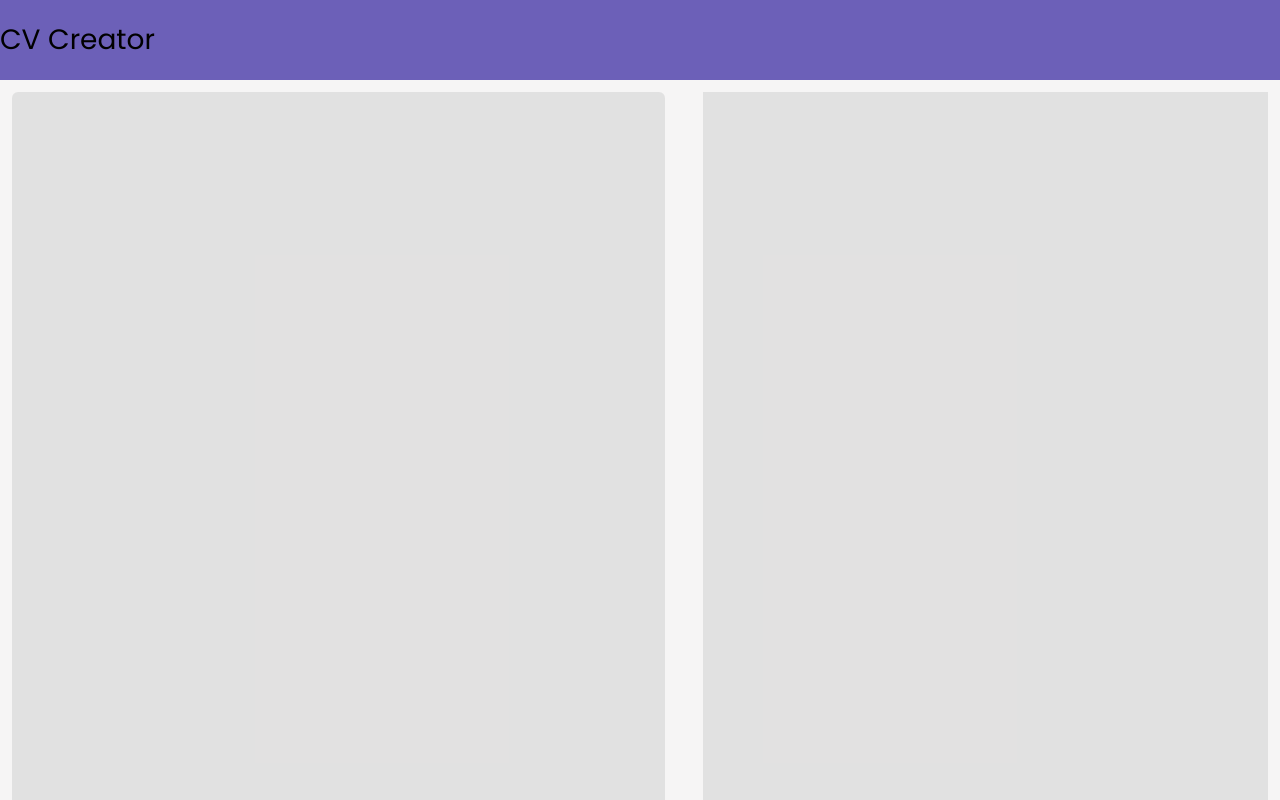
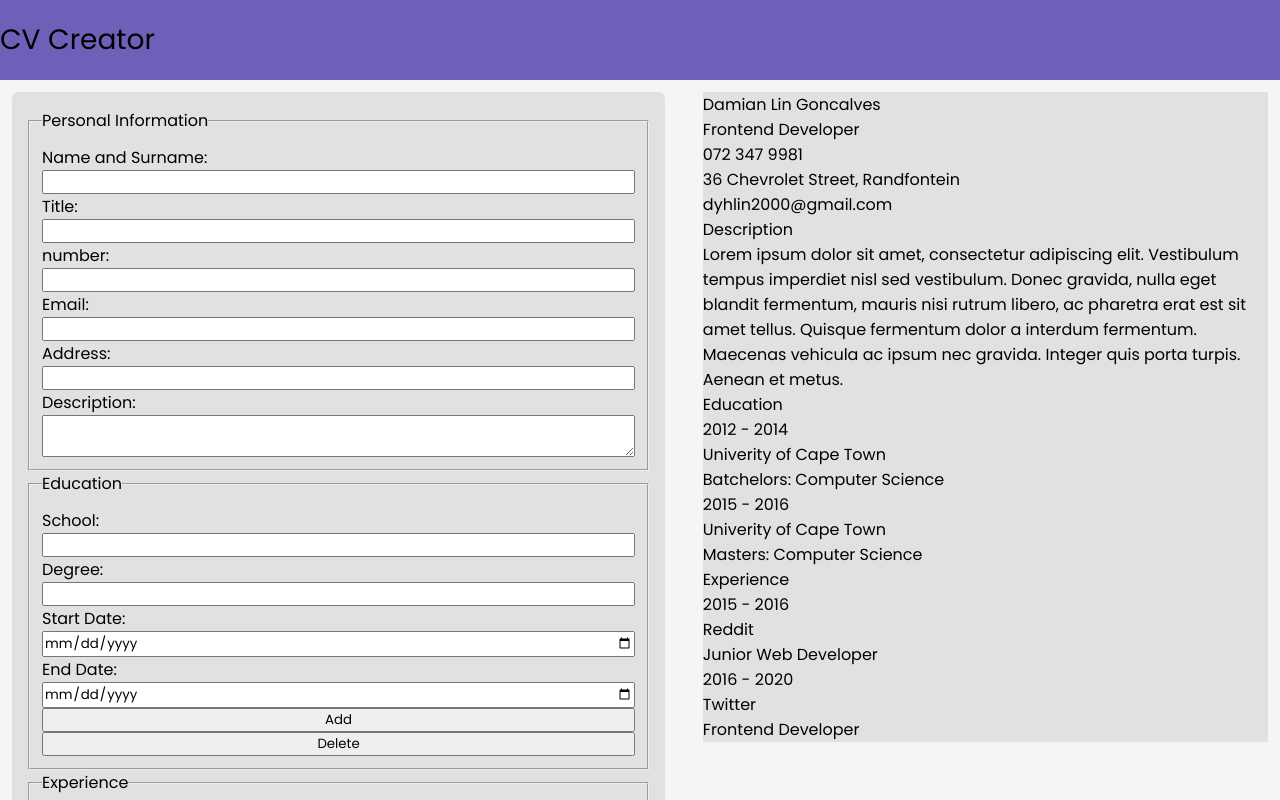
Before and after one commit to DYuHLin/cv-application, a React (Create React App) app in the folder cv-project/: page / in a window 1280 px wide. Shown: the top 800 px of the page. Built offline with nearby package versions, Linux system fonts and the light colour scheme.

Commit message:
done with layout and doing some styling

```diff
--- a/cv-project/src/App.js
+++ b/cv-project/src/App.js
@@ -20,11 +20,127 @@ class App extends Component {
         <div className='body'>
           <div className='form'>
             <form>
+              <fieldset>
+                <legend>Personal Information</legend>
+                <label for = 'name'>Name and Surname: </label>
+                <input id='name' type = 'text' />
 
+                <label for = 'title'>Title: </label>
+                <input id='title' type = 'text' />
+
+                <label for = 'number'>number: </label>
+                <input id='number' type = 'text' />
+
+                <label for = 'mail'>Email: </label>
+                <input id='mail' type = 'email' />
+
+                <label for = 'address'>Address: </label>
+                <input id='address' type = 'text' alt='select image' />
+
+                <label for = 'desc'>Description: </label>
+                <textarea id='desc' />
+
+              </fieldset>
+
+               <fieldset>
+                <legend>Education</legend>
+                <label for = 'school'>School: </label>
+                <input id='school' type = 'text'></input>
+
+                <label for = 'field'>Degree: </label>
+                <input id='field' type = 'text'></input>
+
+                <label for = 'sdate'>Start Date: </label>
+                <input id='sdate' type = 'date'></input>
+
+                <label for = 'edate'>End Date: </label>
+                <input id='edate' type = 'date'></input>
+                <button>Add</button>
+                <button>Delete</button>
+              </fieldset>
+
+              <fieldset>
+                <legend>Experience</legend>
+                <label for = 'company'>Company: </label>
+                <input id='company' type = 'text'></input>
+
+                <label for = 'role'>Role/Title: </label>
+                <input id='role' type = 'text'></input>
+
+                <label for = 'sdate'>Start Date: </label>
+                <input id='sdate' type = 'date'></input>
+
+                <label for = 'edate'>End Date: </label>
+                <input id='edate' type = 'date'></input>
+
+                <label for = 'exp'>Tasks/Responsibilities: </label>
+                <textarea id='exp' />
+                <button>Add</button>
+                <button>Delete</button>
+              </fieldset>
             </form>
           </div>
 
           <div className='preview'>
+            <div className='res-content'>
+            <div className='personal'>
+                <div className='name-surname'>Damian Lin Goncalves</div>
+                <div className='res-pos'>Frontend Developer</div>
+                <div className='res-num'>072 347 9981</div>
+                <div className='res-address'>36 Chevrolet Street, Randfontein</div>
+                <div className='res-mail'>dyhlin2000@gmail.com</div>
+              </div>
+
+              <div className='res-desc'>
+                <div className='desc-title'>Description</div>
+
+                <div className='desc-detail'>Lorem ipsum dolor sit amet, consectetur adipiscing elit. Vestibulum tempus imperdiet nisl sed
+                vestibulum. Donec gravida, nulla eget blandit fermentum, mauris nisi rutrum libero, ac pharetra erat est sit amet tellus.
+                Quisque fermentum dolor a interdum fermentum. Maecenas vehicula ac ipsum nec gravida. Integer quis porta turpis. Aenean et metus.
+                </div>
+
+              </div>
+
+              <div className='res-edu'>
+                <div className='edu-title'>Education</div>
+                <div className='edu-detail'>
+                  <div className='edu-date'>2012 - 2014</div>
+                  <div className='edu-school'>
+                    <div className='edu-school'>Univerity of Cape Town</div>
+                    <div className='edu-degree'>Batchelors: Computer Science</div>
+                  </div>
+                </div>
+
+                <div className='edu-detail'>
+                  <div className='edu-date'>2015 - 2016</div>
+                  <div className='edu-school'>
+                    <div className='edu-school'>Univerity of Cape Town</div>
+                    <div className='edu-degree'>Masters: Computer Science</div>
+                  </div>
+                </div>
+
+              </div>
+
+              <div className='res-exp'>
+                <div className='exp-title'>Experience</div>
+
+                <div className='exp-detail'>
+                  <div className='exp-date'>2015 - 2016</div>
+                  <div className='exp-place'>
+                    <div className='exp-company'>Reddit</div>
+                    <div className='exp-role'>Junior Web Developer</div>
+                  </div>
+                </div>
+
+                <div className='exp-detail'>
+                  <div className='exp-date'>2016 - 2020</div>
+                  <div className='exp-place'>
+                    <div className='exp-company'>Twitter</div>
+                    <div className='exp-role'>Frontend Developer</div>
+                  </div>
+                </div>
+              </div>
+            </div>
 
           </div>
         </div>
--- a/cv-project/src/styles/App.css
+++ b/cv-project/src/styles/App.css
@@ -25,13 +25,13 @@
 .body{
     display: flex;
     justify-content: space-between;
-    height: 100vh;
     margin: 12px;
 }
 
 .form{
+    display: flex;
+    justify-content: center;
     width: 52%;
-    height: 100%;
     background-color: rgba(214, 213, 213, 0.623);
     border-radius: 6px;
     box-sizing: 0 -6px 10px 10px rgba(0, 0, 0, 0.5);
@@ -42,3 +42,14 @@
     height: 100%;
     background-color: rgba(214, 213, 213, 0.623);
 }
+
+form{
+    width: 100%;
+    padding: 16px;
+}
+
+fieldset{
+    display: flex;
+    flex-direction: column;
+    padding: 12px;
+}
```
